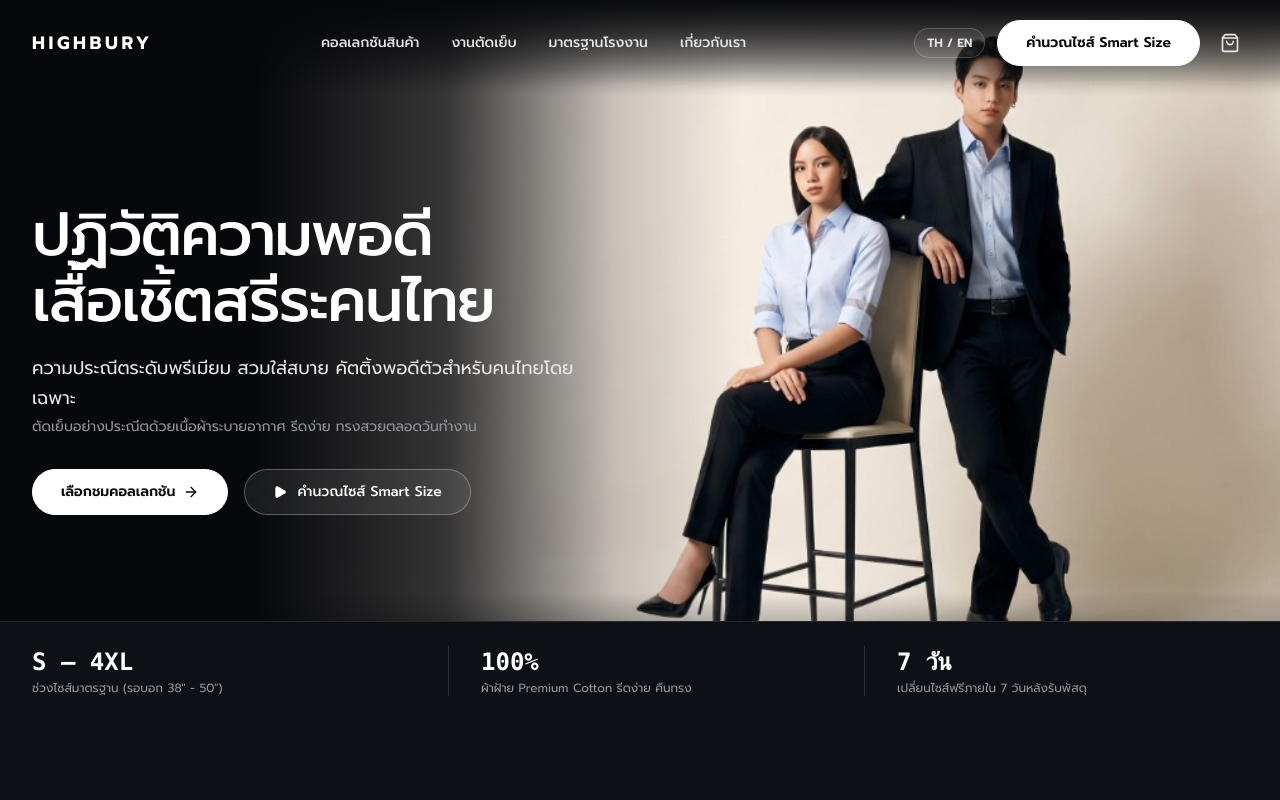
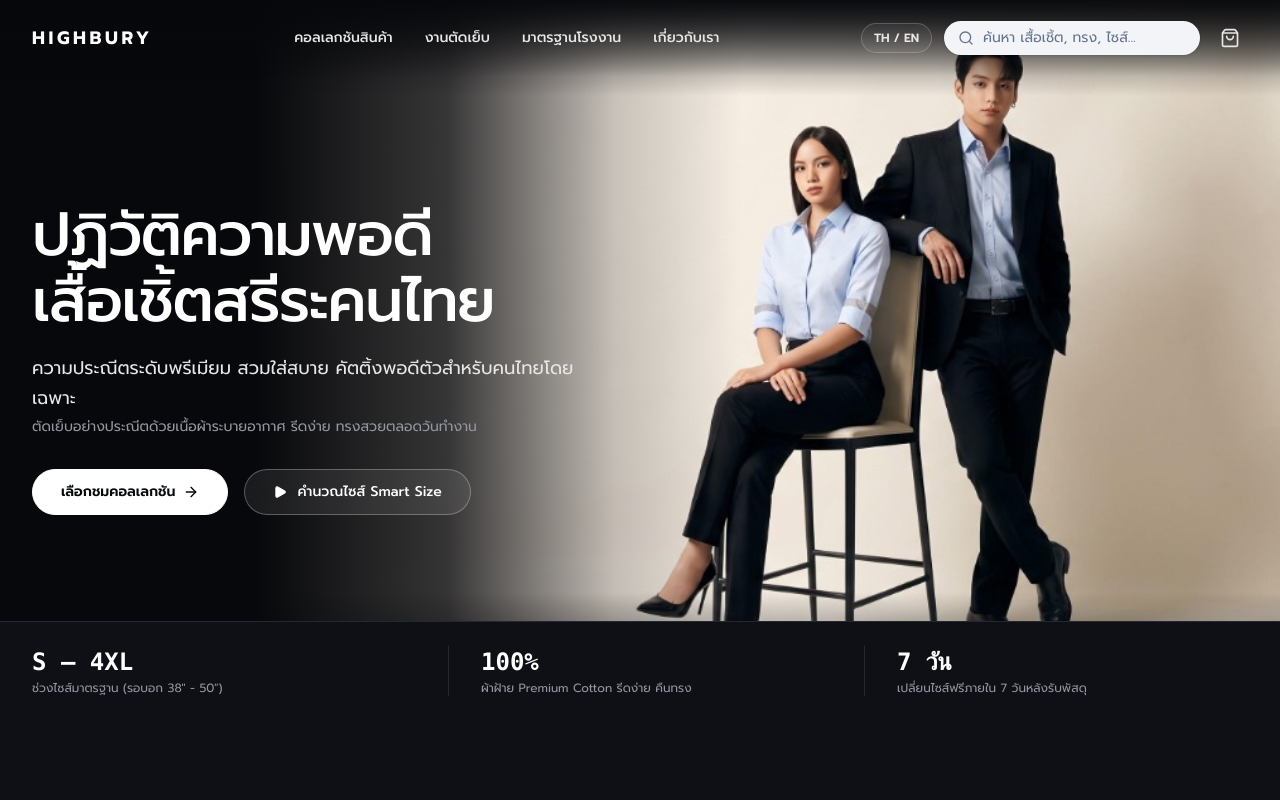
Before and after one commit to papound/highbury_shirt, a Next.js app: page / in a window 1280 px wide. Shown: the top 800 px of the page. Built offline with nearby package versions, Linux system fonts and the light colour scheme; no server answers; the database is empty; a small style sheet from the web is missing; a web font is replaced by a local one.

Commit message:
feat(storefront-v3): replace header size finder button with sleek pill search bar

```diff
--- a/components/storefront/v3/header-v3.tsx
+++ b/components/storefront/v3/header-v3.tsx
@@ -2,7 +2,8 @@
 
 import { useState, useEffect } from "react";
 import Link from "next/link";
-import { ShoppingBag, Menu, X } from "lucide-react";
+import { useRouter } from "next/navigation";
+import { ShoppingBag, Menu, X, Search } from "lucide-react";
 import { useCartStore } from "@/hooks/use-cart";
 
 interface HeaderV3Props {
@@ -12,10 +13,19 @@ interface HeaderV3Props {
 }
 
 export default function HeaderV3({ onOpenSizeGuide, lang, onToggleLang }: HeaderV3Props) {
+  const router = useRouter();
+  const [searchQuery, setSearchQuery] = useState("");
   const [isScrolled, setIsScrolled] = useState(false);
   const [mobileMenuOpen, setMobileMenuOpen] = useState(false);
   const items = useCartStore((state) => state.items);
   const totalCount = items.reduce((sum, i) => sum + i.quantity, 0);
+
+  const handleSearch = (e: React.FormEvent) => {
+    e.preventDefault();
+    if (searchQuery.trim()) {
+      router.push(`/products?search=${encodeURIComponent(searchQuery.trim())}`);
+    }
+  };
 
   useEffect(() => {
     const handleScroll = () => {
@@ -84,14 +94,20 @@ export default function HeaderV3({ onOpenSizeGuide, lang, onToggleLang }: Header
                 {lang === "th" ? "TH / EN" : "EN / TH"}
               </button>
 
-              {/* Exact Quantum White Pill Button */}
-              <button
-                type="button"
-                onClick={onOpenSizeGuide}
-                className="hidden sm:inline-flex v3-btn-white text-xs sm:text-sm py-2 px-5"
+              {/* Search Bar Pill (Replaces Smart Size Finder button as requested) */}
+              <form
+                onSubmit={handleSearch}
+                className="hidden sm:flex items-center relative"
               >
-                {lang === "th" ? "คำนวณไซส์ Smart Size" : "Smart Size Finder"}
-              </button>
+                <Search className="w-4 h-4 text-[#64748B] absolute left-3.5 pointer-events-none" />
+                <input
+                  type="text"
+                  value={searchQuery}
+                  onChange={(e) => setSearchQuery(e.target.value)}
+                  placeholder={lang === "th" ? "ค้นหา เสื้อเชิ้ต, ทรง, ไซส์..." : "Search shirts, fit, size..."}
+                  className="w-40 md:w-52 lg:w-64 pl-9.5 pr-4 py-1.5 rounded-full text-xs sm:text-sm bg-[#F2F4F8] hover:bg-white focus:bg-white text-[#07080B] placeholder:text-[#64748B] border border-white/20 focus:border-white focus:outline-none focus:ring-2 focus:ring-white/40 shadow-sm transition-all"
+                />
+              </form>
 
               <Link
                 href="/cart"
@@ -123,6 +139,24 @@ export default function HeaderV3({ onOpenSizeGuide, lang, onToggleLang }: Header
       {/* Mobile Drawer Menu */}
       {mobileMenuOpen && (
         <div className="fixed inset-0 z-40 bg-[#07080B] flex flex-col pt-24 px-6 md:hidden">
+          {/* Mobile Search Bar */}
+          <form
+            onSubmit={(e) => {
+              handleSearch(e);
+              setMobileMenuOpen(false);
+            }}
+            className="relative mb-6"
+          >
+            <Search className="w-4 h-4 text-[#64748B] absolute left-3.5 top-1/2 -translate-y-1/2 pointer-events-none" />
+            <input
+              type="text"
+              value={searchQuery}
+              onChange={(e) => setSearchQuery(e.target.value)}
+              placeholder={lang === "th" ? "ค้นหา เสื้อเชิ้ต, ทรง, ไซส์..." : "Search shirts, fit, size..."}
+              className="w-full pl-9.5 pr-4 py-2.5 rounded-full text-sm bg-[#F2F4F8] text-[#07080B] placeholder:text-[#64748B] focus:outline-none focus:bg-white"
+            />
+          </form>
+
           <nav className="flex flex-col gap-5 text-base font-medium text-white">
             <Link
               href="#models"
```
